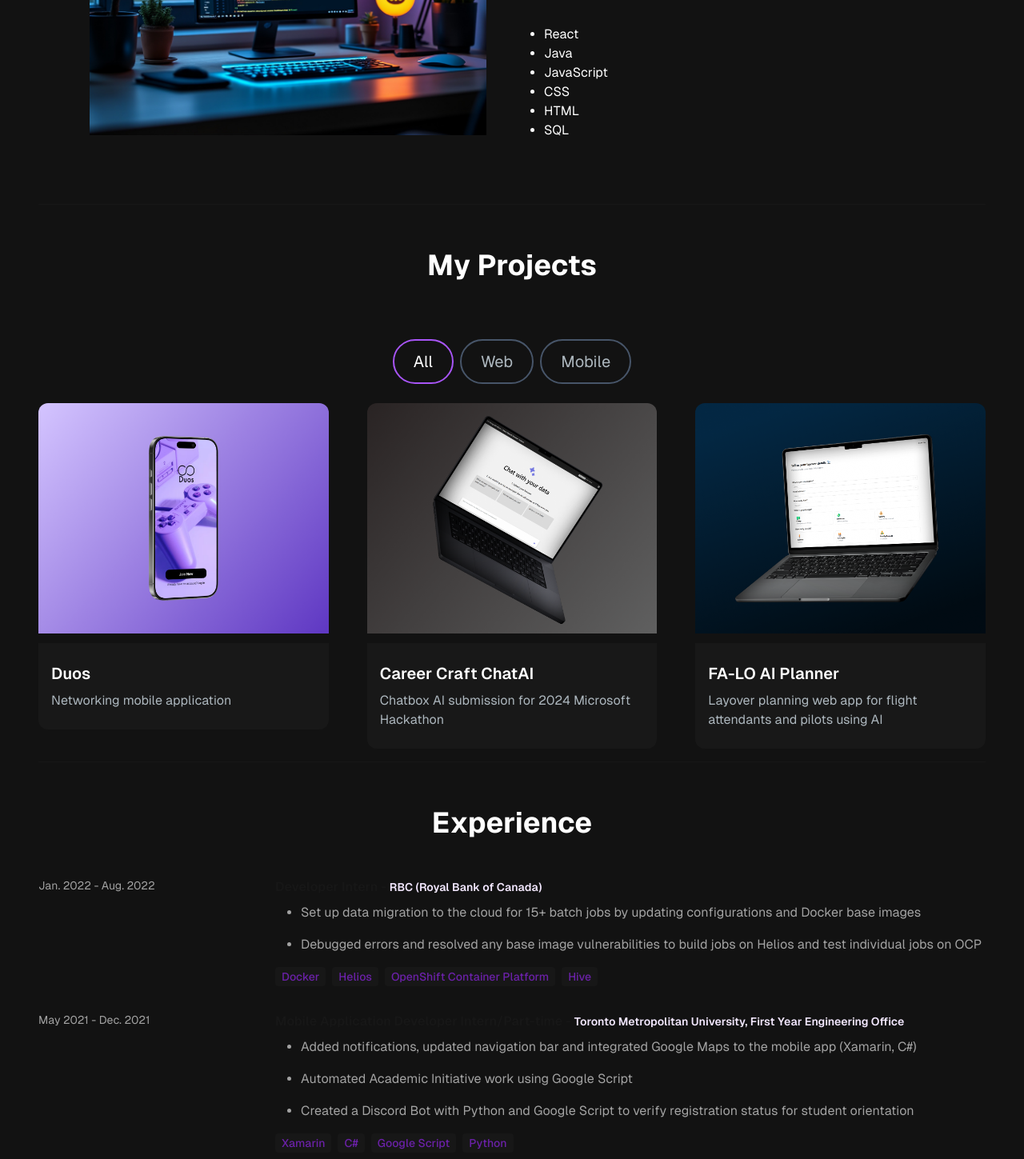
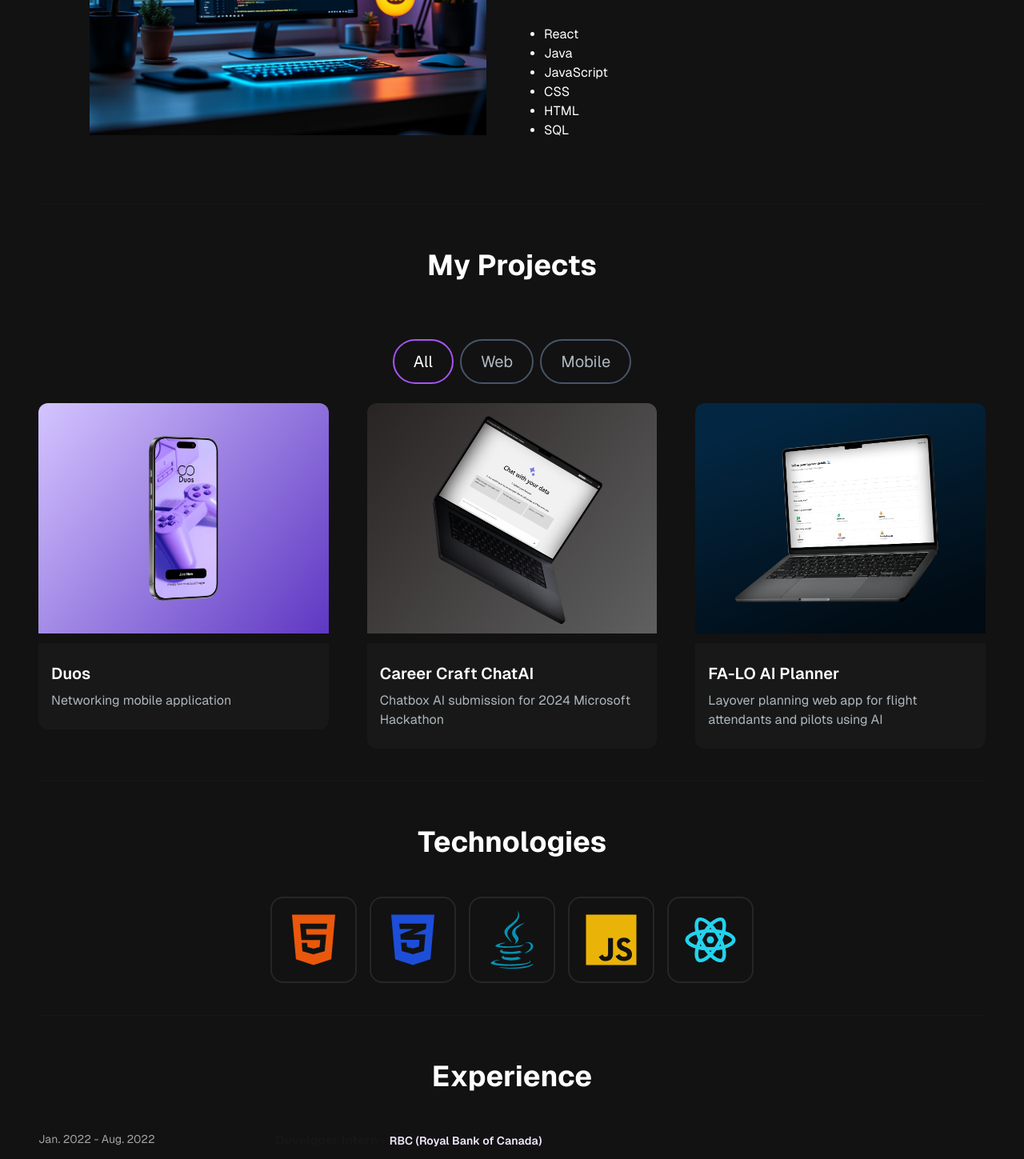
Before and after one commit to nathaliekng/Portfolio-website, a Next.js app: page / in a window 1280 px wide. Shown: the part 930-2379 px from the top of the page at 80% size. Built offline with nearby package versions, Linux system fonts and the light colour scheme.

Commit message:
added technologies

```diff
--- a/app/components/ProjectsSection.jsx
+++ b/app/components/ProjectsSection.jsx
@@ -61,7 +61,7 @@ const ProjectsSection = () => {
   };
 
   return (
-    <section id="projects" className="pt-10 border-b border-neutral-900 pb-4">
+    <section id="projects" className="pt-10 border-b border-neutral-900 pb-10">
       <h2 className="text-center text-4xl font-bold text-white mt-4 mb-8 md:mb-12">
         My Projects
       </h2>
--- a/app/components/Technologies.jsx
+++ b/app/components/Technologies.jsx
@@ -7,22 +7,9 @@ import { IoLogoJavascript } from "react-icons/io5";
 import { motion } from "framer-motion";
 
 
-const iconVariants = (duration) => ({
-  initial: { y: -10 },
-  animate: {
-    y: [10, -10],
-    transition: {
-      duration: duration,
-      ease: "linear",
-      repeat: Infinity,
-      repeatType: "reverse",
-    },
-  },
-});
-
 const Technologies = () => {
   return (
-    <section id="techstack" className="border-b border-neutral-900 pb-20">
+    <section id="techstack" className="border-b border-neutral-900 pb-10 pt-10">
       <h2 className="text-center text-4xl font-bold text-white mt-4 mb-8 md:mb-12">
         Technologies
       </h2>
--- a/app/page.js
+++ b/app/page.js
@@ -17,10 +17,9 @@ export default function Home() {
       <div className="container mt-24 mx-auto px-12 py-4">
         <HeroSection />
         {/* <AchievementsSection /> */}
-        {/* <MotionTest />
-        <Technologies /> */}
         <AboutSection />
         <ProjectsSection/>
+        <Technologies />
         <ExperienceSection />
         <EmailSection />
       </div>
```
Also changed, not shown: 1 other file (tests, documents, lock files or other folders).
